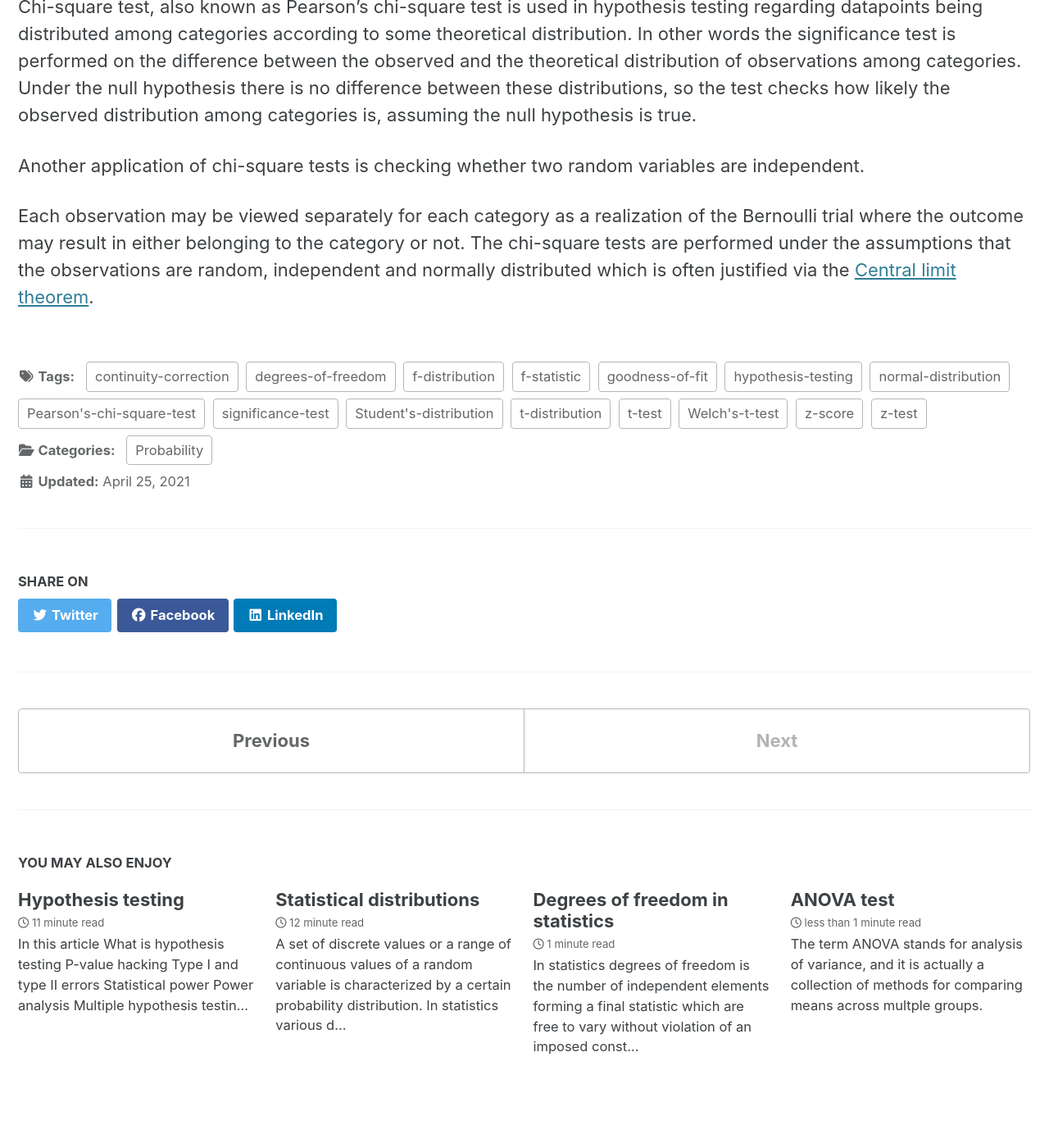
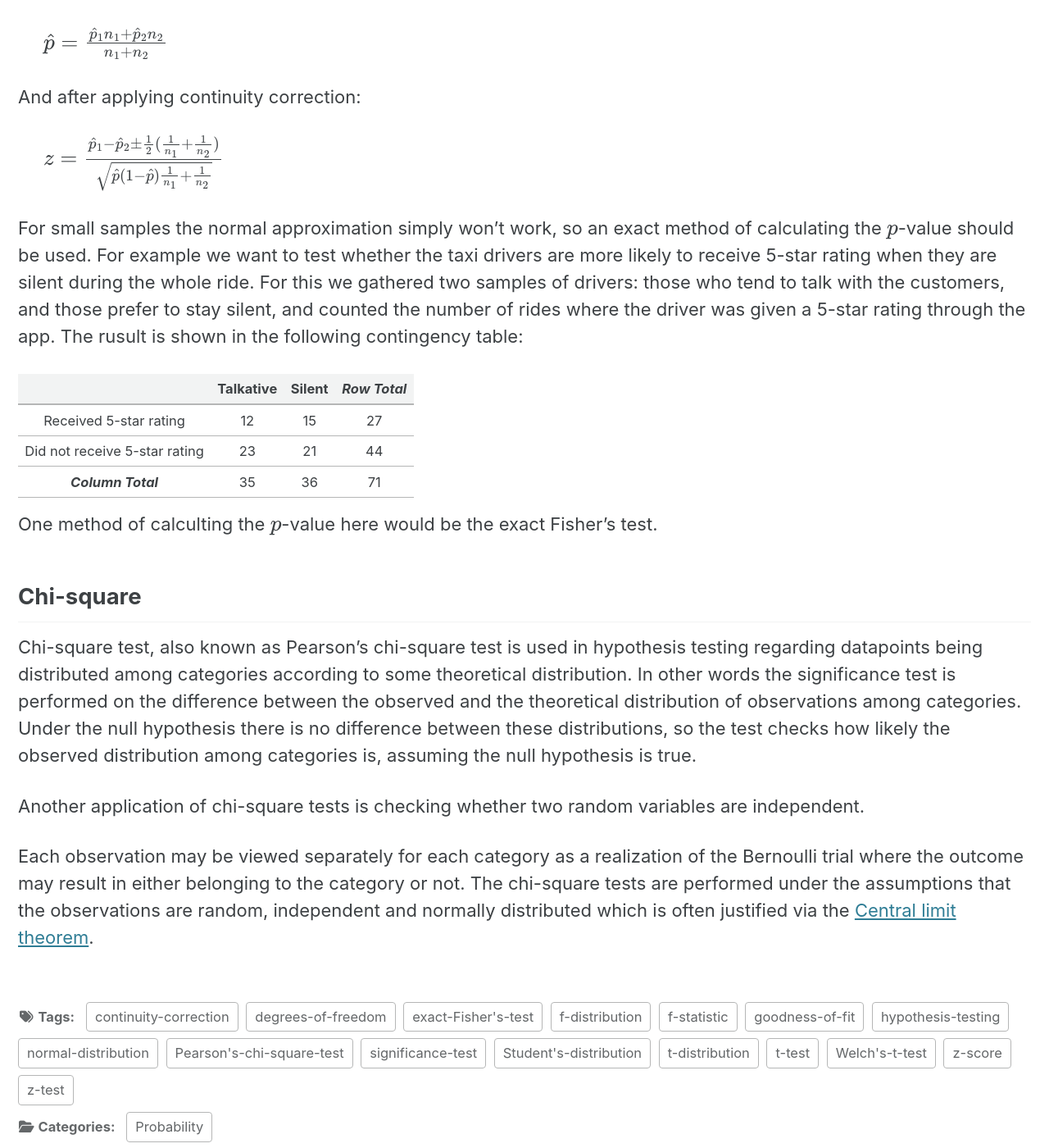
Before and after one commit to vzahorui/vzahorui.github.io, a Jekyll site: the page built from _posts/2021-03-22-hypothesis-test-statistics.md, in a window 1280 px wide and 1400 px high, scrolled down 6804 px. Shown: the whole window at 82% size. Built offline with Jekyll 4.4.1, drawn with Linux system fonts in a browser that asks for light colours; cached includes are drawn as plain includes; nearby versions of some CDN libraries; formulas are drawn with MathJax 3; some of the changed text lies outside the part shown.

Commit message:
test table

```diff
--- a/_posts/2021-03-22-hypothesis-test-statistics.md
+++ b/_posts/2021-03-22-hypothesis-test-statistics.md
@@ -3,14 +3,24 @@ layout: single
 title: "Hypothesis test statistics"
 description: "overview of test statistics: when to use each"
 category: "Probability"
-tags: degrees-of-freedom Pearson's-chi-square-test goodness-of-fit significance-test hypothesis-testing z-score z-test t-test normal-distribution t-distribution f-statistic f-distribution Student's-distribution continuity-correction Welch's-t-test
+tags: degrees-of-freedom Pearson's-chi-square-test goodness-of-fit significance-test hypothesis-testing z-score z-test t-test normal-distribution t-distribution f-statistic f-distribution Student's-distribution continuity-correction Welch's-t-test exact-Fisher's-test
 date: 2021-04-25
 ---
 
-This article provides an overview of the most commonly used statistics in [hypothesis testing]({{ site.baseurl }}{% link _posts/2021-01-21-hypothesis-testing.md %}) explaining when to use each.
+This is an overview of the most commonly used statistics in [hypothesis testing]({{ site.baseurl }}{% link _posts/2021-01-21-hypothesis-testing.md %}) explaining when to use each.
 
+## In this article
+
+* [Testing the difference in means](#difference_means)
+  * [The mean between sample and population](#mean_sample_and_population)
+  * [The mean between two samples](#mean_two_samples)
+* [Testing the difference in proportions](#difference_proportions)
+
+
+<div id='difference_means'/>
 ## Testing the difference in means
 
+<div id='mean_sample_and_population'/>
 ### The mean between sample and population
 
 When we draw multiple samples from a population, the mean of each sample becomes a random variable, and the [expectation of the mean]({{ site.baseurl }}{% link _posts/2021-01-16-sampling-distribution.md %}) of those samples is equal to the mean of the population. Recall that for the [normal distribution]({{ site.baseurl }}{% link _posts/2021-03-27-statistical-distributions.md %}) the $z$-score tells us how many standard deviations a given value is away from the mean of its distribution. The idea of the $z$-score can be applied to a single samples's mean, so that its relative distance from the population's mean is estimated, but instead of the standard deviation, the standard error of the mean is used as the scaling factor:
@@ -39,7 +49,9 @@ First let's set the significance level as 0.05. Assuming the data has normal dis
 $t = \frac{26.5-26}{\frac{3}{\sqrt{500}}} \approx 3.7268$
 
 For this one-sided $t$-test the $p$-value corresponding to our $t$-statistics is 0.0001, which is less than the significance level. Based on this we reject the null hypothesis and assume that the age of mothers at the time of birth of their first child increased indeed.
+<a href="#page-title" class="back-to-top">{{ site.data.ui-text[site.locale].back_to_top | default: 'Back to Top' }} &uarr;</a>
 
+<div id='mean_two_samples'/>
 ### The mean between two samples
 
 In case of testing the mean between two samples the null hypothesis is constructed as no difference between them.
@@ -88,10 +100,14 @@ $s_p = \sqrt{\frac{(n_{1}-1)s_1^2 + (n_{2}-1)s_2^2}{n_{1}+n_{2}-2}}$
 The number of degrees of freedom in this case is $(n_1 + n_2 - 2)$.
 
 In practice the variance of two populations is rarely equal, so the Welch's $t$-test should be used by default as it is more robust. At the same time, if the variance is equal the power of this test comes close to the power of the $t$-test based on the pooled standard deviation.
+<a href="#page-title" class="back-to-top">{{ site.data.ui-text[site.locale].back_to_top | default: 'Back to Top' }} &uarr;</a>
 
+<div id='difference_proportions'/>
 ## Testing the difference in proportions
 
 ### The proportion between sample and population
+
+First let's consider cases of binomial distribution
 
 This type of testing is performed on binomially distributed data where each observation has only two possible outcomes. For example we know that the average rate of college dropout across a country is 7%. For a particular college we conducted a survey and found out that among 500 originally enlisted students 31 left before graduation. We would like to test the hypothesis that the dropout rate for this college is the same as the average across the country. The alternative hypothesis would be that it is less than the average.
 
@@ -165,8 +181,15 @@ And after applying continuity correction:
 &nbsp;&nbsp;&nbsp;&nbsp;
 $z=\frac{\hat p_1 - \hat p_2 \pm \frac{1}{2}(\frac{1}{n_1}+\frac{1}{n_2})}{\sqrt{\hat p(1- \hat p)\frac{1}{n_1}+\frac{1}{n_2}}}$
 
+For small samples the normal approximation simply won't work, so an exact method of calculating the $p$-value should be used. For example we want to test whether the taxi drivers are more likely to receive 5-star rating when they are silent during the whole ride. For this we gathered two samples of drivers: those who tend to talk with the customers, and those prefer to stay silent, and counted the number of rides where the driver was given a 5-star rating through the app. The rusult is shown in the following contingency table:
 
+|                      |Talkative|Silent|_Row Total_|
+|:--------------------:|:-------:|:---:|:---:|
+|Received 5-star rating|12|15|27|
+|Did not receive 5-star rating|23|21|44|
+|___Column Total___|35|36|71|
 
+One method of calculting the $p$-value here would be the exact Fisher's test.
 
 ## Chi-square
 
```
